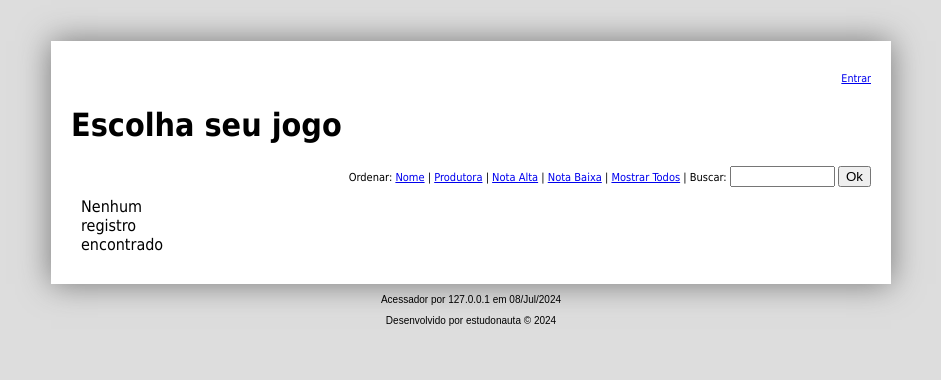
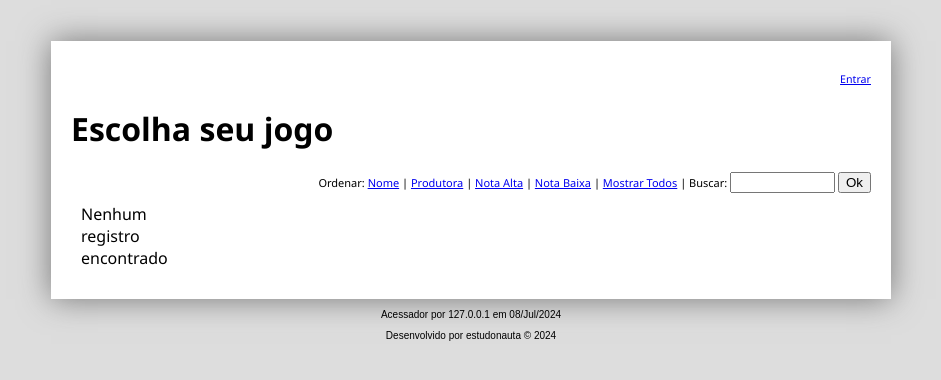
Before and after one commit to Werbster-MT/curso-php-mysql-estudonauta, a PHP site: page /index.php in a window 1280 px wide. Shown: the top 380 px of the page, without its empty margins (169-1110 px from the left). Run offline with PHP 8.4, Linux system fonts and the light colour scheme; data that the repository does not hold is empty.

Commit message:
[REFACT] Atualizando estilo da fonte.

```diff
--- a/php-mysql-completo/estilos/style.css
+++ b/php-mysql-completo/estilos/style.css
@@ -2,7 +2,7 @@
 
 body {
     background-color: #ddd;
-    font-family: Tahoma;
+    font-family: 'Segoe UI', Tahoma, Geneva, Verdana, sans-serif;
 }
 
 div#corpo {
--- a/php-mysql-completo/user-new.php
+++ b/php-mysql-completo/user-new.php
@@ -46,7 +46,6 @@
                         echo msg_erro("Senhas não conferem! Repita o procedimento.");
                     }
                 }
-
             }
             echo voltar();
         ?>
```
